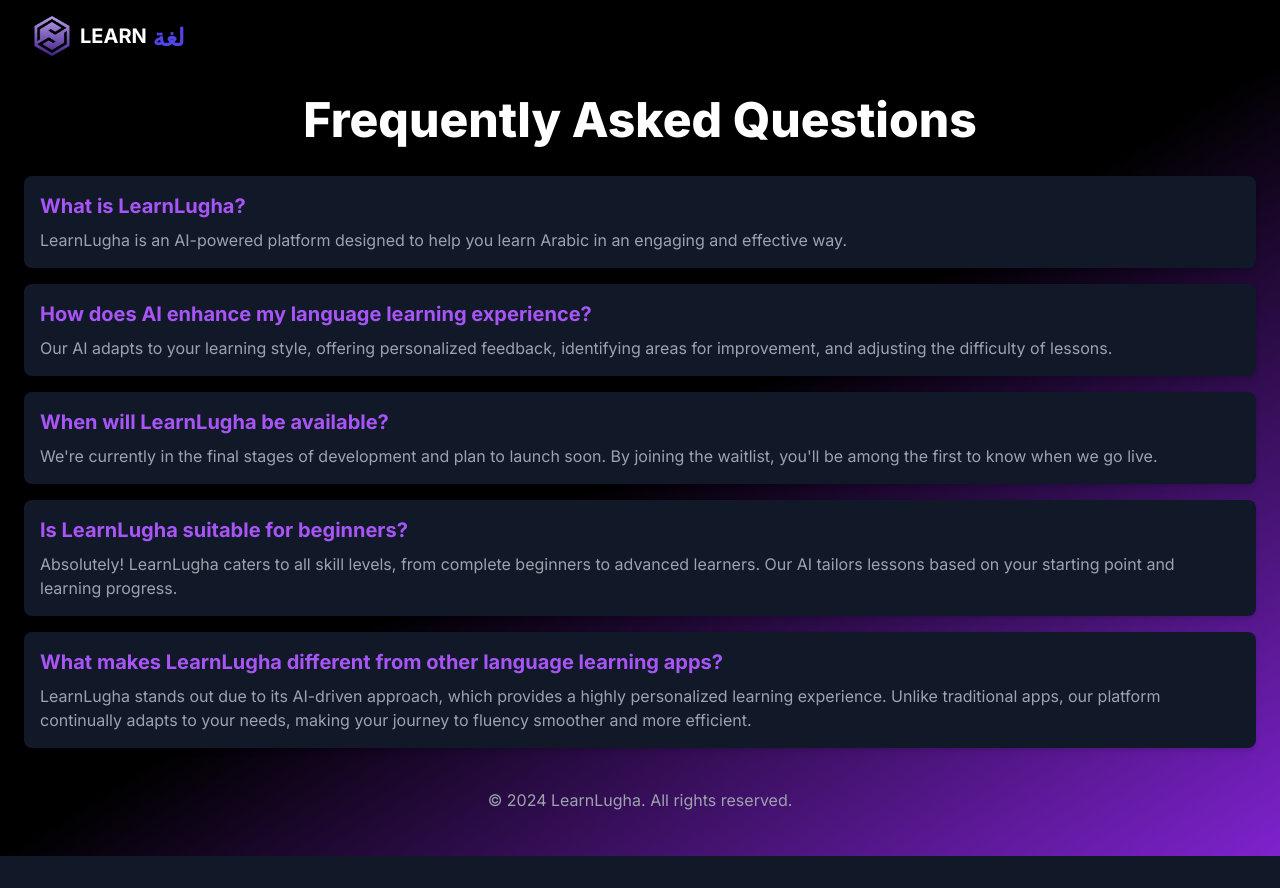
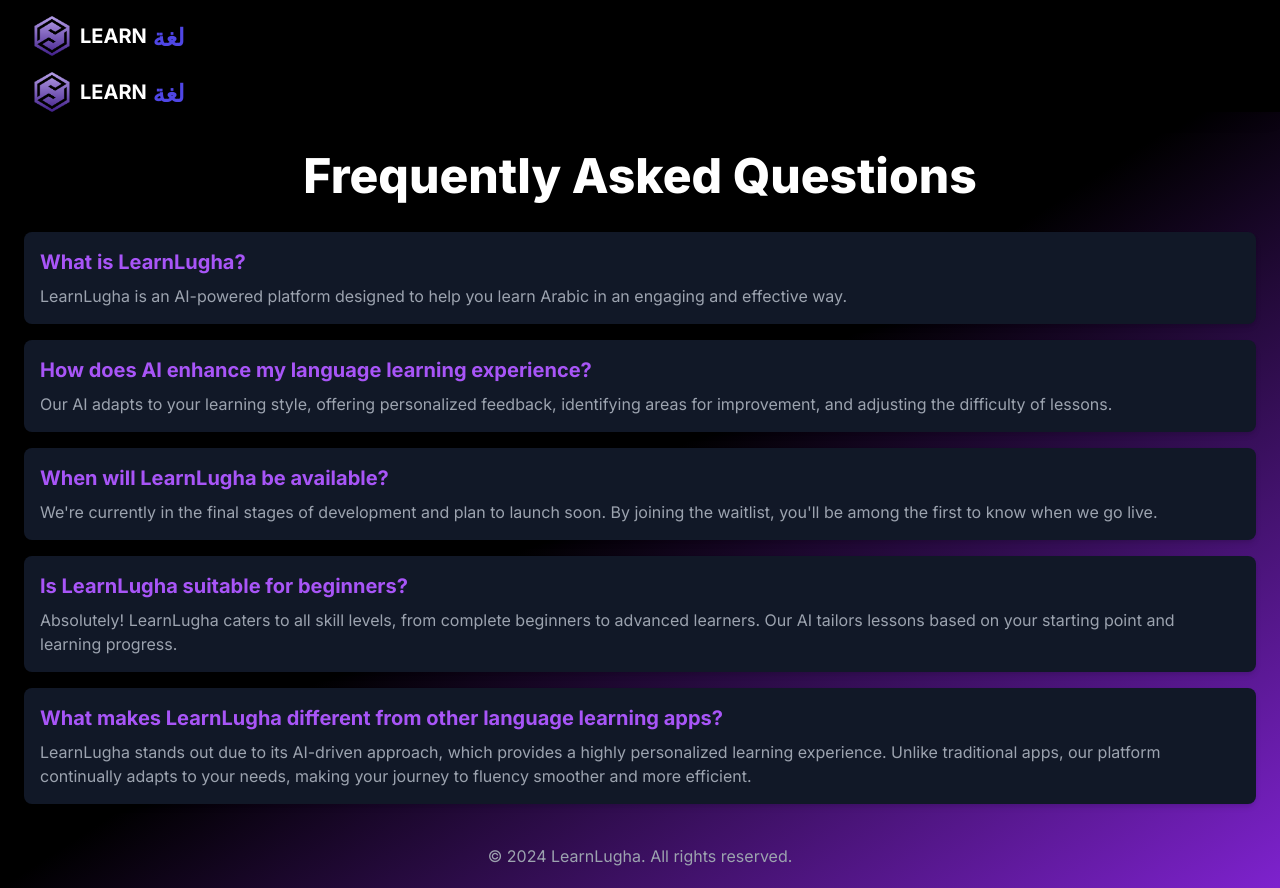
Before and after one commit to omar-t-ahmed/learn-lugha, a Next.js app: page /faq in a window 1280 px wide. Before the commit the page ends 856 px from the top, so only its background shows below. Built offline with nearby package versions, Linux system fonts and the light colour scheme.

Commit message:
faq page almost

```diff
--- a/src/app/faq/page.tsx
+++ b/src/app/faq/page.tsx
@@ -4,6 +4,7 @@
 export default function FAQ() {
   return (
     <div className="min-h-screen flex flex-col items-center bg-gradient-to-br from-black via-black to-purple-700 text-white">
+      <Navbar />
       <main className="flex flex-col items-center justify-center w-full max-w-7xl mx-auto px-6 py-10">
         <h1 className="text-4xl md:text-5xl font-extrabold text-white mb-8">
           Frequently Asked Questions
@@ -24,7 +25,7 @@
           <div className="bg-gray-900 p-4 rounded-lg shadow-md">
             <h2 className="text-xl font-bold text-purple-500">When will LearnLugha be available?</h2>
             <p className="mt-2">
-              We're currently in the final stages of development and plan to launch soon. By joining the waitlist, you'll be among the first to know when we go live.
+              We&apos;re currently in the final stages of development and plan to launch soon. By joining the waitlist, you&apos;ll be among the first to know when we go live.
             </p>
           </div>
           <div className="bg-gray-900 p-4 rounded-lg shadow-md">
```
